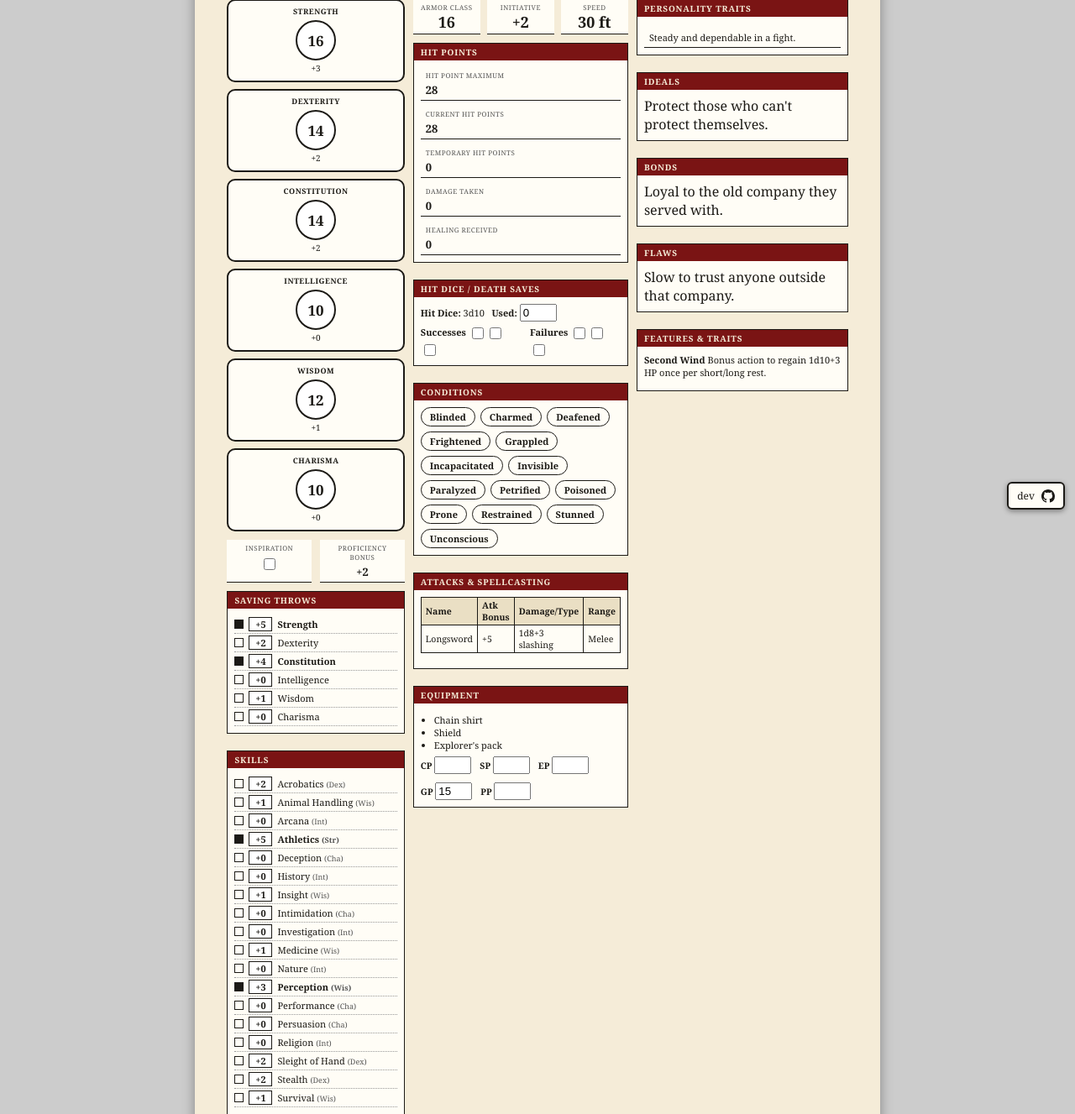
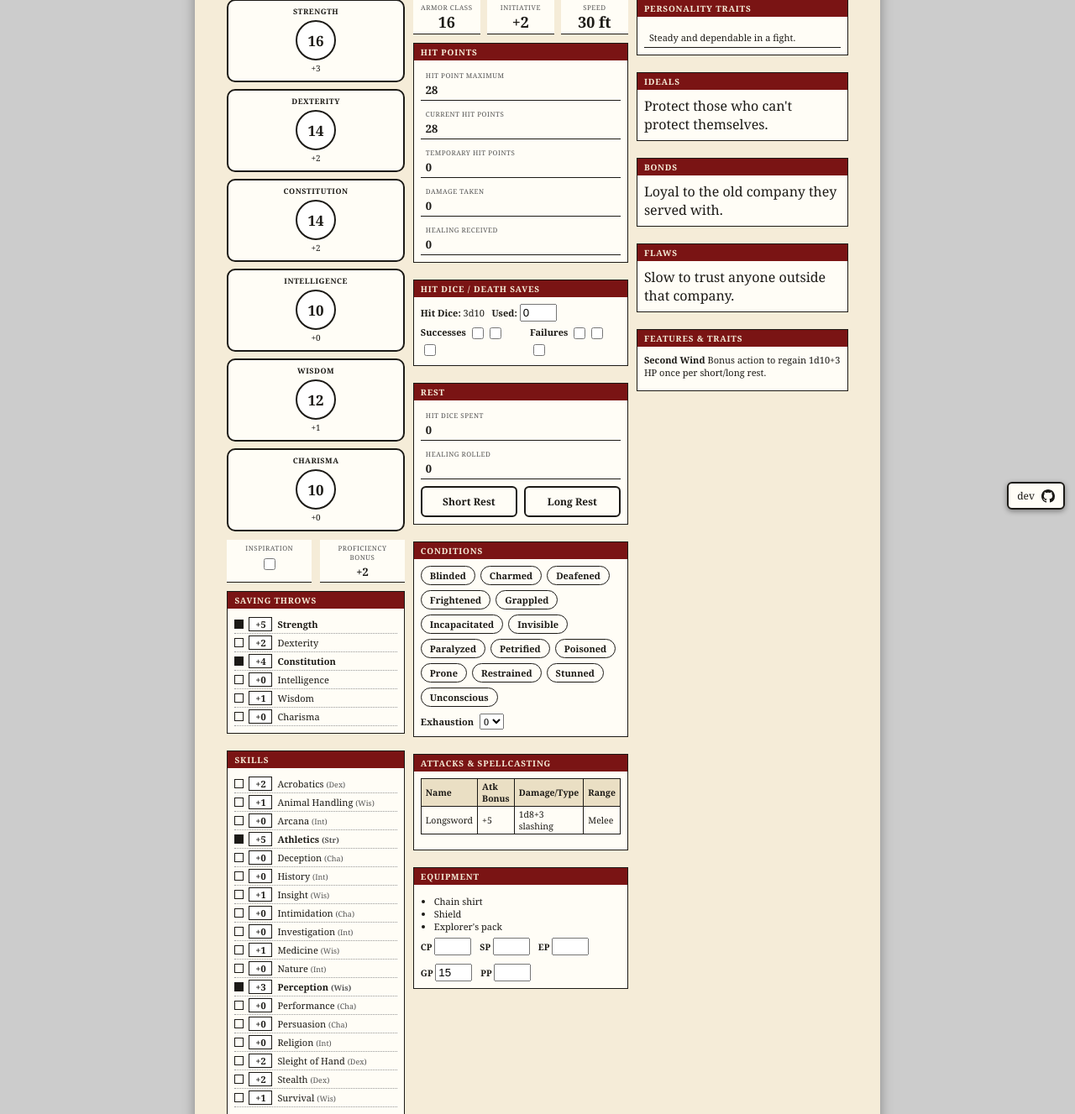
Before and after one commit to mxhdg/dandd, a Flask app: page /characters/sample_character in a window 1280 px wide. Shown: the part 181-1508 px from the top of the page at 84% size. Run offline with Flask 3, Linux system fonts and the light colour scheme.

Commit message:
Add short/long rest and exhaustion tracker; fix print layout (1.3.0)
- Short Rest and Long Rest buttons (HP, hit dice, spell slots, death saves)
- Exhaustion tracker (0-6) with cumulative effects; Long Rest lowers it by 1
- Fix page-1 print layout (@media print moved after the base rules)
- Print margins: 1in top/bottom, two-column flow that doesn't split boxes
- Mark roadmap items 6-8 done

```diff
--- a/codex/app.py
+++ b/codex/app.py
@@ -18,7 +18,7 @@ STATE_DIR.mkdir(exist_ok=True)
 CURRENCY_KEYS = ["cp", "sp", "ep", "gp", "pp"]
 
 # 2014 PHB conditions, minus Exhaustion (tracked separately as a 0-6 level,
-# see codex_roadmap.md's 1.3.0 group).
+# see EXHAUSTION_EFFECTS below).
 CONDITION_KEYS = [
     "blinded",
     "charmed",
@@ -34,6 +34,17 @@ CONDITION_KEYS = [
     "restrained",
     "stunned",
     "unconscious",
+]
+
+# 2014 PHB exhaustion table. Effects are cumulative: level N has its own
+# effect plus every lower level's. Index 0 is level 1.
+EXHAUSTION_EFFECTS = [
+    "Disadvantage on ability checks",
+    "Speed halved",
+    "Disadvantage on attack rolls and saving throws",
+    "Hit point maximum halved",
+    "Speed reduced to 0",
+    "Death",
 ]
 
 # Character ids become filenames (data/<id>.yaml, state/<id>.yaml); this keeps
@@ -108,6 +119,7 @@ def _default_state(char):
         "slot_used": {slot["level"]: 0 for slot in slots},
         "conditions": {k: False for k in CONDITION_KEYS},
         "concentration": "",
+        "exhaustion": 0,
     }
 
 
@@ -143,6 +155,7 @@ def _apply_state(char, state):
     char["currency"] = state["currency"]
     char["conditions"] = state["conditions"]
     char["concentration"] = state["concentration"]
+    char["exhaustion"] = state["exhaustion"]
     for slot in char.get("spellcasting", {}).get("slots", []):
         slot["used"] = state["slot_used"].get(slot["level"], 0)
     return char
@@ -168,7 +181,10 @@ def character_sheet(character_id):
     state = _load_state(character_id, data)
     data = _apply_state(data, state)
     return render_template(
-        "character_sheet.html", c=data, condition_keys=CONDITION_KEYS
+        "character_sheet.html",
+        c=data,
+        condition_keys=CONDITION_KEYS,
+        exhaustion_effects=EXHAUSTION_EFFECTS,
     )
 
 
@@ -228,11 +244,45 @@ def _state_from_form(form, previous, slot_levels, max_hp):
             for level in slot_levels
         },
         "conditions": {k: f"condition_{k}" in form for k in CONDITION_KEYS},
+        "exhaustion": min(
+            max(_parse_int_field(form, "exhaustion", previous["exhaustion"]), 0),
+            len(EXHAUSTION_EFFECTS),
+        ),
     }
 
 
-@app.route("/characters/<character_id>/update", methods=["POST"])
-def update_character(character_id):
+def _hit_dice_count(total):
+    # hit_dice.total is free text like "3d10" (or "3d10 + 2d8" for a
+    # multiclass); the dice count is everything before each "d".
+    return sum(int(n) for n in re.findall(r"(\d+)\s*d\s*\d+", str(total)))
+
+
+def _apply_long_rest(state, char):
+    # 2014 PHB: regain all HP, and up to half your total hit dice (min 1).
+    total = _hit_dice_count(char["hit_dice"]["total"])
+    state["hp_current"] = char["hp"]["max"]
+    state["hp_temp"] = 0
+    state["hit_dice_used"] = max(state["hit_dice_used"] - max(total // 2, 1), 0)
+    state["death_save_successes"] = 0
+    state["death_save_failures"] = 0
+    state["slot_used"] = {level: 0 for level in state["slot_used"]}
+    state["exhaustion"] = max(state["exhaustion"] - 1, 0)
+    return state
+
+
+def _apply_short_rest(state, char, form):
+    total = _hit_dice_count(char["hit_dice"]["total"])
+    remaining = max(total - state["hit_dice_used"], 0)
+    spent = min(max(_parse_int_field(form, "rest_hit_dice_spent", 0), 0), remaining)
+    healing = max(_parse_int_field(form, "rest_healing", 0), 0)
+    state["hit_dice_used"] += spent
+    state["hp_current"], state["hp_temp"] = _apply_hp_delta(
+        state["hp_current"], state["hp_temp"], 0, healing, char["hp"]["max"]
+    )
+    return state
+
+
+def _handle_update(character_id, rest=None):
     if not _same_origin_request(request):
         abort(403)
     if not _valid_character_id(character_id):
@@ -244,9 +294,27 @@ def update_character(character_id):
     slot_levels = [
         slot["level"] for slot in data.get("spellcasting", {}).get("slots", [])
     ]
+    # Edits typed into the sheet before pressing a rest button are applied
+    # first, not silently lost.
     state = _state_from_form(request.form, previous, slot_levels, data["hp"]["max"])
+    if rest == "long":
+        state = _apply_long_rest(state, data)
+    elif rest == "short":
+        state = _apply_short_rest(state, data, request.form)
     _save_state(character_id, state)
     return redirect(url_for("character_sheet", character_id=character_id))
+
+
+@app.route("/characters/<character_id>/update", methods=["POST"])
+def update_character(character_id):
+    return _handle_update(character_id)
+
+
+@app.route("/characters/<character_id>/rest/<kind>", methods=["POST"])
+def rest_character(character_id, kind):
+    if kind not in ("short", "long"):
+        abort(404)
+    return _handle_update(character_id, rest=kind)
 
 
 if __name__ == "__main__":
--- a/codex/static/css/character_sheet.css
+++ b/codex/static/css/character_sheet.css
@@ -23,41 +23,6 @@ body {
   page-break-after: always;
 }
 .table-wrap { overflow-x: auto; }
-@media print {
-  @page {
-    size: letter;
-    margin: 0;
-  }
-  :root {
-    --red: #000;
-    --parchment: #fff;
-    --paper: #fff;
-    --rule: #000;
-  }
-  body { background: #fff; }
-  .sheet-page { box-shadow: none; margin: 0; }
-  .boxed-section, .ability-box, .feat-block {
-    break-inside: avoid;
-    page-break-inside: avoid;
-  }
-  table.attack-table tr {
-    break-inside: avoid;
-    page-break-inside: avoid;
-  }
-  .save-btn, .back-link, .page-footer { display: none; }
-  .section-title { background: none; color: var(--ink); border: 1.5px solid var(--ink); }
-  table.attack-table th { background: none; }
-  .columns-3 { display: flex; flex-direction: column; }
-  .columns-3 .col:nth-child(2) { order: -1; }
-  .col { display: block; margin-bottom: 10px; }
-  .col > * { margin-bottom: 10px; }
-  .ability-row {
-    flex-direction: row;
-    flex-wrap: wrap;
-    justify-content: center;
-  }
-  .ability-box { flex: 0 0 30%; }
-}
 h1.charname {
   text-align: center;
   font-size: 26px;
@@ -228,6 +193,20 @@ input[type="checkbox"] { width: 14px; height: 14px; vertical-align: middle; }
 .condition-chip input[type="checkbox"] { display: none; }
 .condition-chip:has(input:checked) { background: var(--red); color: var(--parchment); border-color: var(--red); }
 
+.exhaustion { margin-top: 8px; font-size: 11px; }
+.exhaustion select { font-family: inherit; font-size: 11px; margin-left: 4px; }
+.exhaustion-effects { margin: 4px 0 0; padding-left: 22px; font-size: 11px; }
+.exhaustion-effects li:last-child { font-weight: bold; }
+
+.rest-buttons { display: flex; gap: 8px; margin-top: 8px; }
+.rest-btn {
+  flex: 1; padding: 8px 10px; font-family: Georgia, "Times New Roman", serif;
+  font-size: 12px; font-weight: bold; cursor: pointer;
+  background: var(--paper); color: var(--ink);
+  border: 2px solid var(--ink); border-radius: 6px;
+}
+.rest-btn:hover { background: var(--red); color: var(--parchment); border-color: var(--red); }
+
 .save-banner {
   display: inline-block; margin-left: 8px;
   border: 1.5px solid var(--ink); border-radius: 4px;
@@ -253,3 +232,47 @@ input[type="checkbox"] { width: 14px; height: 14px; vertical-align: middle; }
   input[type="number"].narrow { width: 56px; height: 28px; font-size: 14px; }
   .condition-chip { padding: 5px 12px; font-size: 12px; }
 }
+
+/* Keep this block LAST: a print override placed before the base rule it
+   overrides loses the cascade regardless of the @media condition. */
+@media print {
+  @page {
+    size: letter;
+    margin: 1in 0.5in;
+  }
+  :root {
+    --red: #000;
+    --parchment: #fff;
+    --paper: #fff;
+    --rule: #000;
+  }
+  body { background: #fff; }
+  /* Page margins come from @page above (1in top/bottom, APA-style), so the
+     on-screen padding/min-height would only double them and force blank pages. */
+  .sheet-page { box-shadow: none; margin: 0; padding: 0; min-height: 0; max-width: none; }
+  .sheet-page:last-of-type { page-break-after: auto; break-after: auto; }
+  .boxed-section, .ability-box, .feat-block {
+    break-inside: avoid;
+    page-break-inside: avoid;
+  }
+  table.attack-table tr {
+    break-inside: avoid;
+    page-break-inside: avoid;
+  }
+  .save-btn, .back-link, .page-footer, .rest-buttons, .rest-section { display: none; }
+  .section-title { background: none; color: var(--ink); border: 1.5px solid var(--ink); }
+  table.attack-table th { background: none; }
+  /* Two balanced text columns that fragment across pages (a CSS grid or flex
+     column can't), with each .col flattened so its boxed sections flow in
+     source order: abilities/skills, then combat, then personality/features. */
+  .columns-3 { display: block; column-count: 2; column-gap: 0.25in; }
+  .col { display: contents; }
+  .col > * { margin-bottom: 10px; }
+  .boxed-section:has(.feat-block) { break-inside: auto; page-break-inside: auto; }
+  .ability-row {
+    flex-direction: row;
+    flex-wrap: wrap;
+    justify-content: center;
+  }
+  .ability-box { flex: 0 0 30%; }
+}
--- a/codex/templates/character_sheet.html
+++ b/codex/templates/character_sheet.html
@@ -113,6 +113,18 @@
         </div>
       </div>
 
+      <div class="boxed-section rest-section">
+        <div class="section-title">Rest</div>
+        <div class="box">
+          <div class="field"><span class="label">Hit Dice Spent</span><span class="value"><input type="number" min="0" class="sheet-input" name="rest_hit_dice_spent" value="0"></span></div>
+          <div class="field" style="margin-top:6px;"><span class="label">Healing Rolled</span><span class="value"><input type="number" min="0" class="sheet-input" name="rest_healing" value="0"></span></div>
+          <div class="rest-buttons">
+            <button type="submit" class="rest-btn" formaction="{{ url_for('rest_character', character_id=c.id, kind='short') }}">Short Rest</button>
+            <button type="submit" class="rest-btn" formaction="{{ url_for('rest_character', character_id=c.id, kind='long') }}">Long Rest</button>
+          </div>
+        </div>
+      </div>
+
       <div class="boxed-section">
         <div class="section-title">Conditions</div>
         <div class="box">
@@ -122,6 +134,22 @@
               <input type="checkbox" name="condition_{{ cond }}" {% if c.conditions[cond] %}checked{% endif %}>{{ cond|capitalize }}
             </label>
             {% endfor %}
+          </div>
+          <div class="exhaustion">
+            <label><strong>Exhaustion</strong>
+              <select name="exhaustion" class="narrow">
+                {% for lvl in range(exhaustion_effects|length + 1) %}
+                <option value="{{ lvl }}" {% if lvl == c.exhaustion %}selected{% endif %}>{{ lvl }}</option>
+                {% endfor %}
+              </select>
+            </label>
+            {% if c.exhaustion %}
+            <ol class="exhaustion-effects">
+              {% for effect in exhaustion_effects[:c.exhaustion] %}
+              <li value="{{ loop.index }}">{{ effect }}</li>
+              {% endfor %}
+            </ol>
+            {% endif %}
           </div>
         </div>
       </div>
```
Also changed, not shown: codex/tests/test_app.py (+135 -0 lines), codex_roadmap.md (+6 -5 lines).
